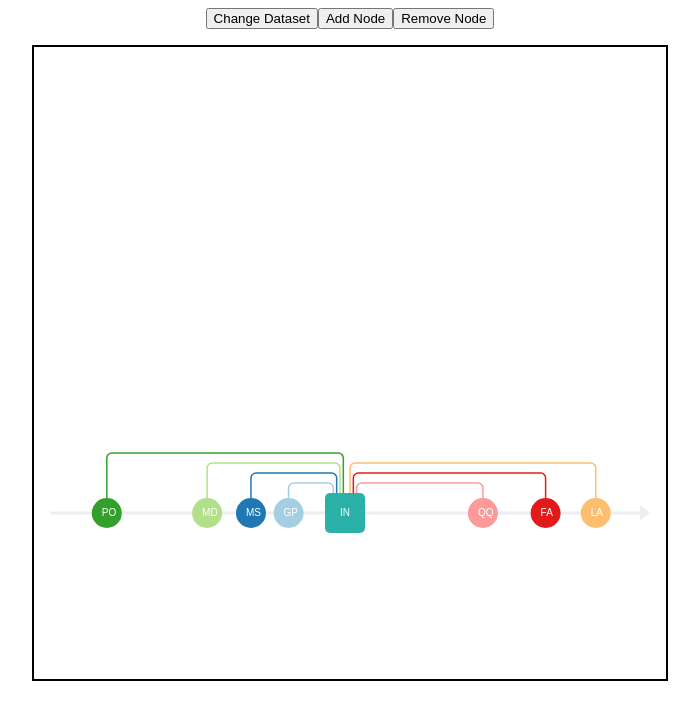
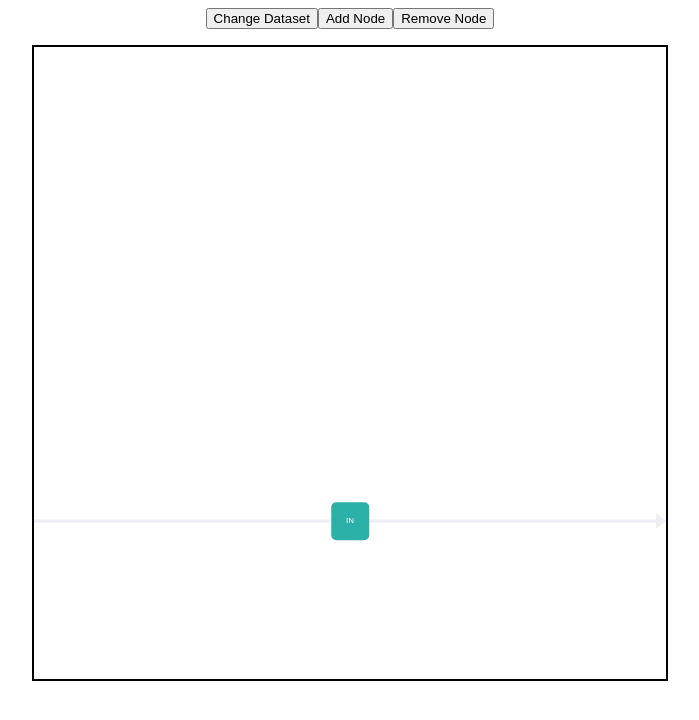
Before and after one commit to Shravankumarkarnati/spamer, a React (Create React App) app: page / in a window 1280 px wide. Shown: the top 720 px of the page, without its empty margins (290-989 px from the left). Built offline with nearby package versions, Linux system fonts and the light colour scheme.

Commit message:
initial commit

```diff
--- a/package.json
+++ b/package.json
@@ -1,5 +1,5 @@
 {
-  "name": "timeline",
+  "name": "timeline-2",
   "version": "1.0.0",
   "description": "",
   "keywords": [],
--- a/src/App.tsx
+++ b/src/App.tsx
@@ -1,59 +1,44 @@
 import { useEffect, useRef, useState } from "react";
 import "./styles.css";
 import { XAxis } from "./XAxis";
-import { Node } from "./Node";
-import { RenderNodes } from "./RenderNodes";
-import {
-  nodes1,
-  nodes2,
-  initial_axis_positions,
-  initial_svg_dimensions,
-  ARROW_HEAD_BUFFER_X,
-  INDEX_NODE_COLOR
-} from "./constants";
+import { INDEX_NODE_COLOR, nodes1, nodes2 } from "./constants";
 
 import { generateNode } from "./generateNode";
+import styled from "@emotion/styled";
+import { Node } from "./Node";
 
 export interface Dimensions {
   x: number;
   y: number;
 }
 
-export interface AxisPositions {
-  start: Dimensions;
-  end: Dimensions;
-}
-
 export default function App() {
   const [dataset, setDataSet] = useState(true);
   const [nodeSet, setNodeSet] = useState(nodes2);
 
-  const [svgDimensions, setSvgDimensions] = useState<Dimensions>(
-    initial_svg_dimensions
-  );
+  const [timelineDimensions, setTimelineDimensions] = useState<Dimensions>({
+    x: 0,
+    y: 0
+  });
+  const [axisPositions, setAxisPositions] = useState<Dimensions>({
+    x: 0,
+    y: 0
+  });
 
-  const [axisPositions, setAxisPositions] = useState<AxisPositions>(
-    initial_axis_positions
-  );
-
-  const svgRef = useRef<SVGSVGElement | null>(null);
+  const timelineRef = useRef<HTMLDivElement | null>(null);
 
   useEffect(() => {
-    if (svgRef.current) {
-      setSvgDimensions({
-        x: svgRef.current.clientWidth - ARROW_HEAD_BUFFER_X,
-        y: svgRef.current.clientHeight
+    if (timelineRef.current) {
+      const [x, y] = [
+        timelineRef.current.clientWidth,
+        timelineRef.current.clientHeight
+      ];
+      setTimelineDimensions({
+        x,
+        y
       });
-      setAxisPositions({
-        start: {
-          x: 0,
-          y: svgRef.current.clientHeight * 0.75
-        },
-        end: {
-          x: svgRef.current.clientWidth - ARROW_HEAD_BUFFER_X,
-          y: svgRef.current.clientHeight * 0.75
-        }
-      });
+
+      setAxisPositions({ x, y: (y * 3) / 4 });
     }
   }, []);
 
@@ -81,6 +66,10 @@ export default function App() {
     setNodeSet(newNodeSet);
   };
 
+  const TimelineContainerStyled = styled.div({
+    position: "relative"
+  });
+
   return (
     <div className="App">
       <div className="btnContainer">
@@ -88,17 +77,21 @@ export default function App() {
         <button onClick={onClickAddNode}>Add Node</button>
         <button onClick={onClickRemoveNode}>Remove Node</button>
       </div>
-      <div className="timeline-container">
-        <svg
-          id="timeline-svg"
-          width={svgDimensions.x}
-          height={svgDimensions.y}
-          ref={svgRef}
-        >
-          <XAxis positions={axisPositions} />
-          <RenderNodes
+      <TimelineContainerStyled className="timeline-container" ref={timelineRef}>
+        <XAxis
+          axisPositions={axisPositions}
+          timelineDimensions={timelineDimensions}
+        />
+        <Node
+          color={INDEX_NODE_COLOR}
+          text="in"
+          indexNode
+          cords={{ x: axisPositions.x / 2, y: axisPositions.y }}
+        />
+
+        {/* <RenderNodes
           data={nodeSet}
-            axisWidth={svgDimensions.x}
+          axisWidth={timelineDimensions.x}
           yCord={axisPositions.end.y}
         />
         <Node
@@ -106,12 +99,11 @@ export default function App() {
           text="in"
           indexNode
           cords={{
-              x: svgDimensions.x / 2,
+            x: timelineDimensions.x / 2,
             y: axisPositions.end.y
           }}
-          />
-        </svg>
-      </div>
+        /> */}
+      </TimelineContainerStyled>
     </div>
   );
 }
--- a/src/Node.tsx
+++ b/src/Node.tsx
@@ -1,10 +1,6 @@
 import styled from "@emotion/styled";
 import { Dimensions } from "./App";
-import {
-  NODE_TEXT_FONT_SIZE,
-  NODE_RADIUS,
-  INDEX_NODE_RADIUS
-} from "./constants";
+import { NODE_RADIUS } from "./constants";
 
 interface Props {
   readonly cords: Dimensions;
@@ -13,55 +9,46 @@ interface Props {
   readonly indexNode?: boolean;
 }
 
-interface NodeSVGStyledProps {
+interface NodeStyledProps {
   readonly color: string;
+  readonly top: number;
+  readonly left: number;
+  readonly index?: boolean;
 }
 
-const NodeStyled = styled.circle(({ color }: NodeSVGStyledProps) => ({
+const NodeStyled = styled.div(
+  ({ color, top, left, index = false }: NodeStyledProps) => ({
+    backgroundColor: color,
+    color: "#fff",
+    fontSize: ".5rem",
     textTransform: "uppercase",
-  fill: color
-}));
 
-const IndexNodeStyled = styled.rect(({ color }: NodeSVGStyledProps) => ({
-  textTransform: "uppercase",
-  fill: color
-}));
+    display: "flex",
+    alignItems: "center",
+    justifyContent: "center",
+    width: index ? NODE_RADIUS * 2.5 : NODE_RADIUS * 2,
+    height: index ? NODE_RADIUS * 2.5 : NODE_RADIUS * 2,
+    borderRadius: index ? "5px" : "50%",
 
-const TextStyled = styled.text({
-  textTransform: "uppercase",
-  fill: "white",
-  fontSize: `${NODE_TEXT_FONT_SIZE}px`
-});
+    position: "absolute",
+    top,
+    left,
+    transform: "translate(-50%,-50%)"
+  })
+);
 
 export const Node = ({ cords, text, color, indexNode = false }: Props) => {
   const nodeId = `timeline-node-${text}`;
 
   return (
-    <g>
-      {indexNode ? (
-        <IndexNodeStyled
-          width={INDEX_NODE_RADIUS * 2}
-          height={INDEX_NODE_RADIUS * 2}
-          color={color}
-          x={cords.x - INDEX_NODE_RADIUS}
-          y={cords.y - INDEX_NODE_RADIUS}
-          rx={5}
-        />
-      ) : (
     <NodeStyled
       id={nodeId}
+      index={indexNode}
       color={color}
-          cx={cords.x}
-          cy={cords.y}
-          r={NODE_RADIUS}
-        />
-      )}
-      <TextStyled
-        x={cords.x - NODE_TEXT_FONT_SIZE / 2}
-        y={cords.y + NODE_TEXT_FONT_SIZE / 4}
+      top={cords.y}
+      left={cords.x}
     >
       {text}
-      </TextStyled>
-    </g>
+    </NodeStyled>
   );
 };
--- a/src/XAxis.tsx
+++ b/src/XAxis.tsx
@@ -1,29 +1,39 @@
+import styled from "@emotion/styled";
 import React from "react";
-import { AxisPositions } from "./App";
+import { Dimensions } from "./App";
 import {
   ARROW_HEAD_BUFFER_Y,
   ARROW_HEAD_BUFFER_X,
   AXIS_COLOR
 } from "./constants";
 
-export interface Props {
-  positions: AxisPositions;
+interface Props {
+  axisPositions: Dimensions;
+  timelineDimensions: Dimensions;
 }
 
+const SvgStyled = styled.svg({
+  position: "absolute",
+  top: 0,
+  left: 0
+});
+
 export const XAxis = ({
-  positions: {
-    start: { x: x1, y: y1 },
-    end: { x: x2, y: y2 }
-  }
+  axisPositions: { x, y },
+  timelineDimensions
 }: Props) => {
+  const [x1, x2, y1, y2] = [0, x - ARROW_HEAD_BUFFER_X, y, y];
+
   const arrowHeadPoints = `${x2},${y1 - ARROW_HEAD_BUFFER_Y} ${x2},${
     y1 + ARROW_HEAD_BUFFER_Y
   } ${x2 + ARROW_HEAD_BUFFER_X},${y1}`;
 
   return (
-    <g>
+    <SvgStyled
+      id="timeline-axis"
+      viewBox={`0 0 ${timelineDimensions.x} ${timelineDimensions.y}`}
+    >
       <line
-        id="popDef-timeline-line"
         stroke={AXIS_COLOR}
         strokeWidth="3"
         x1={x1}
@@ -32,6 +42,6 @@ export const XAxis = ({
         y2={y2}
       />
       <polygon points={arrowHeadPoints} fill={AXIS_COLOR} />
-    </g>
+    </SvgStyled>
   );
 };
```
Lines whose indentation alone changed are shown as unchanged.
